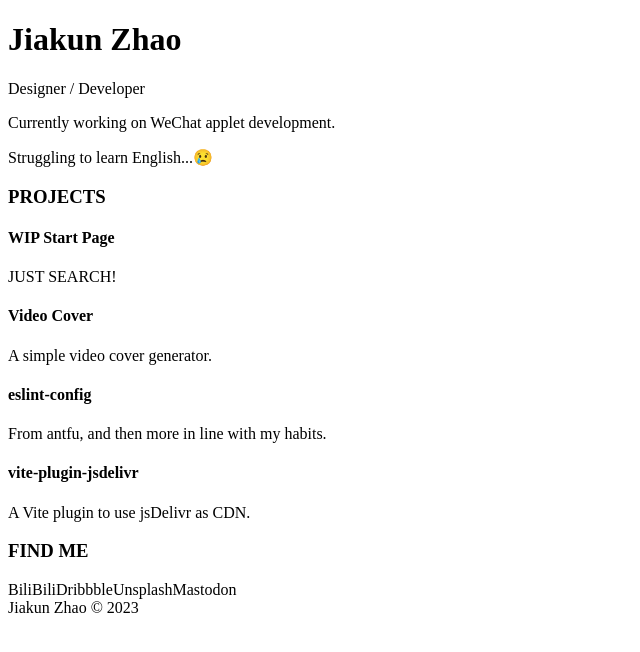
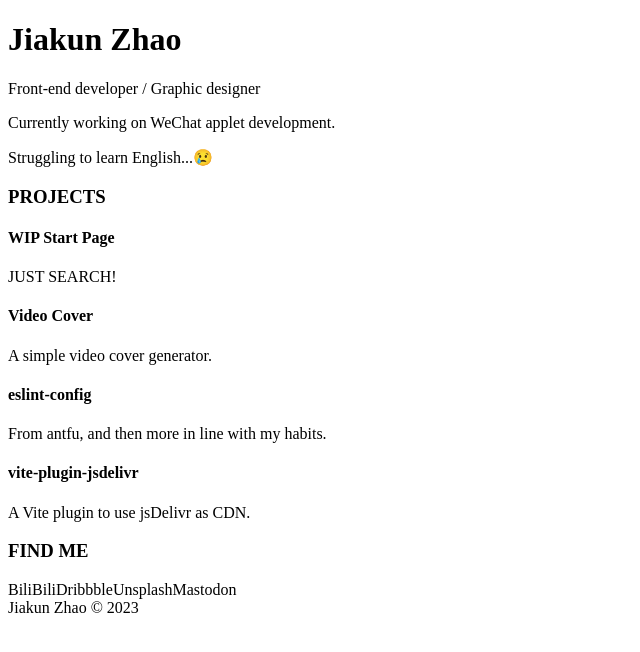
Before and after one commit to jiakun-zhao/jiakun-zhao, a Vue app: page / in a window 1280 px wide. Shown: the top 652 px of the page, without its empty margins (0-640 px from the left). Built offline with nearby package versions, Linux system fonts and the light colour scheme.

Commit message:
chore: header content

```diff
--- a/src/components/Header.vue
+++ b/src/components/Header.vue
@@ -1,6 +1,6 @@
 <template>
     <h1 h>Jiakun Zhao</h1>
-    <p my-4 mt-12>Designer / Developer</p>
+    <p my-4 mt-12>Front-end developer / Graphic designer</p>
     <p my-4>Currently working on WeChat applet development.</p>
     <p my-4>Struggling to learn English...😢</p>
 </template>
```
